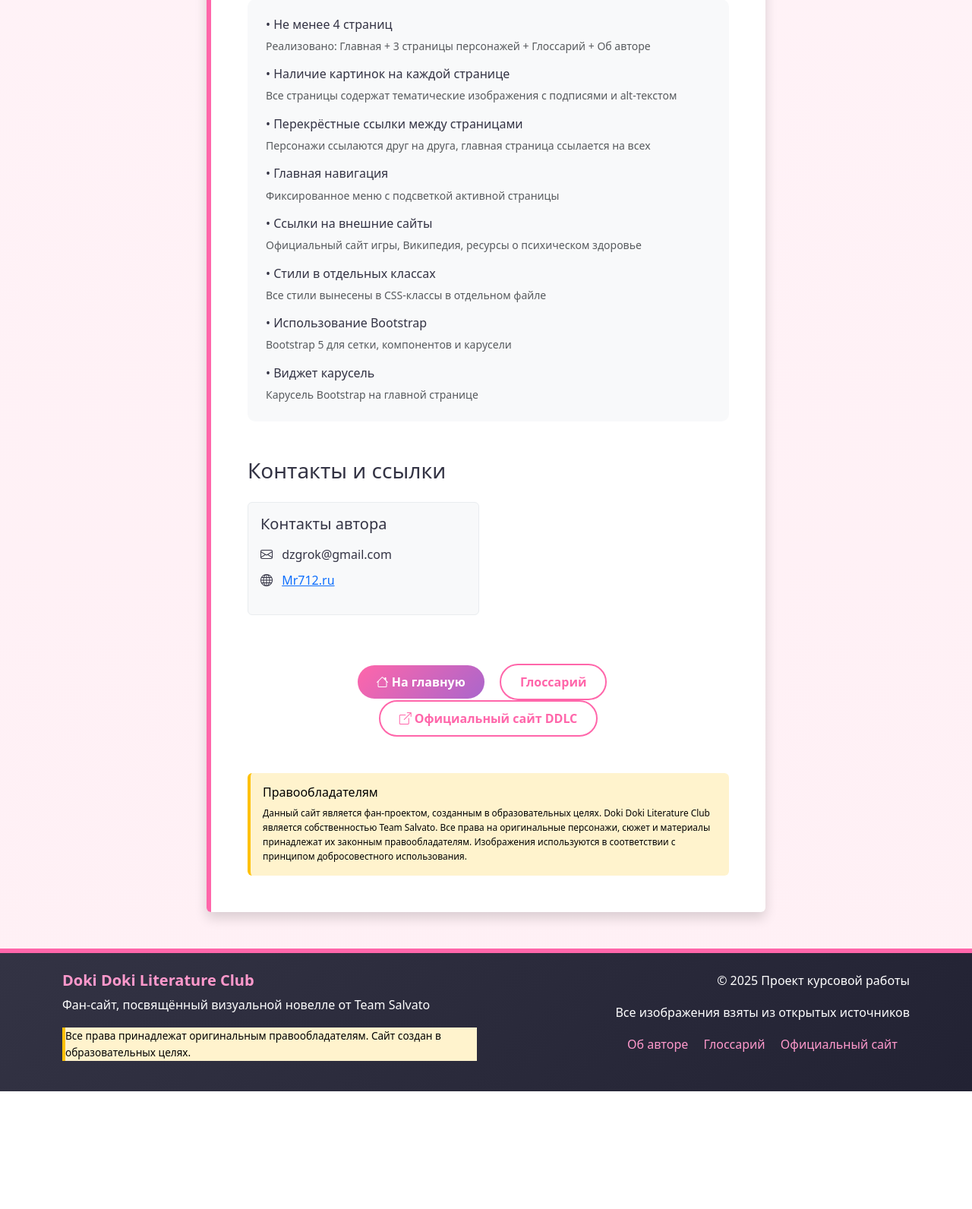
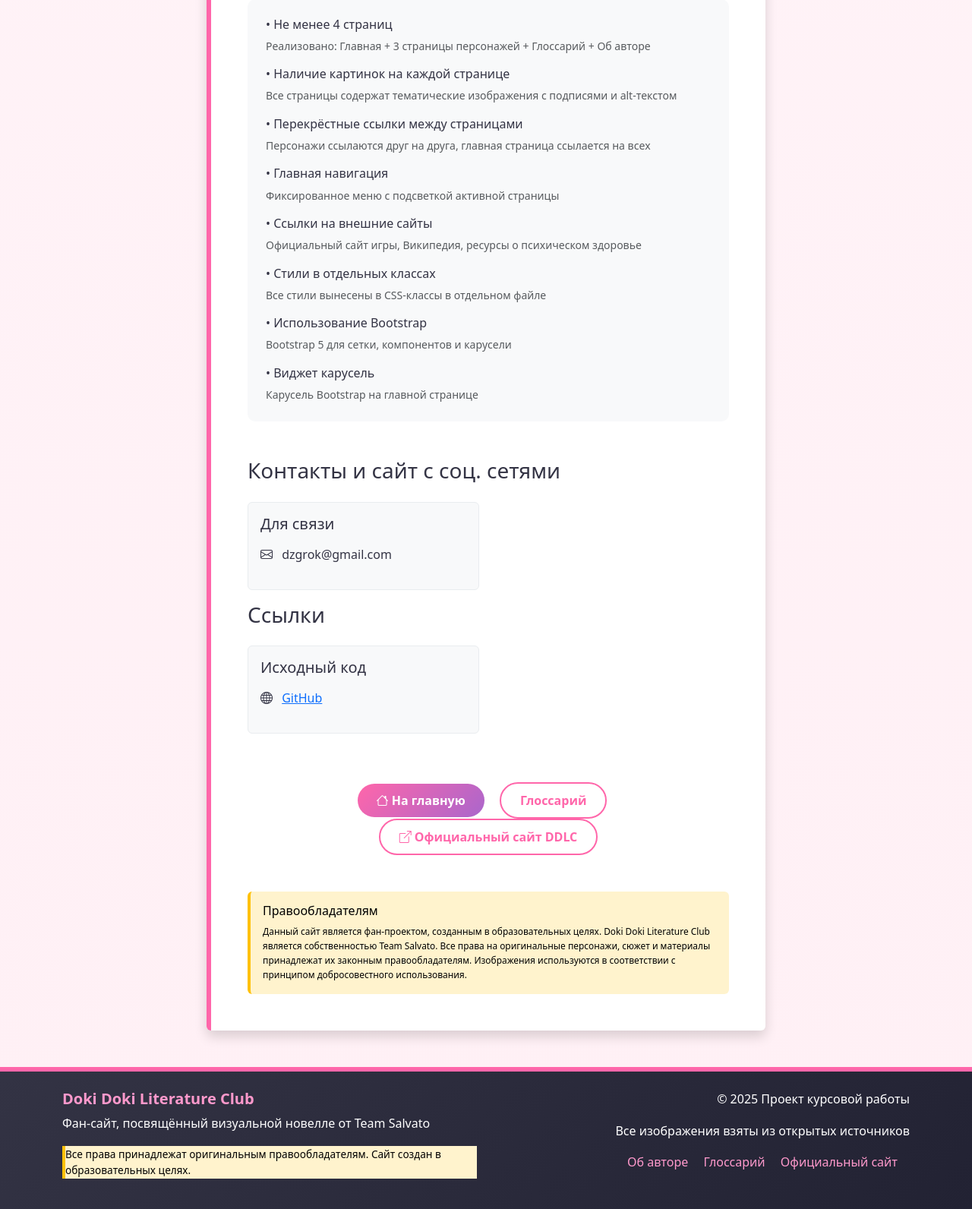
Before and after one commit to byMr712/WebSite_DDLC_Using_Flask, a Flask app: page /about in a window 1280 px wide. Shown: the part 2129-3721 px from the top of the page at 76% size. Before the commit the page ends 3566 px from the top, so only its background shows below. Run offline with Flask 3, Linux system fonts and the light colour scheme.

Commit message:
edit contact information and add github link

```diff
--- a/templates/about.html
+++ b/templates/about.html
@@ -181,24 +181,36 @@
                         </div>
                     </div>
 
-                    <h3 class="mb-4 mt-5">Контакты и ссылки</h3>
+                    <h3 class="mb-4 mt-5">Контакты и сайт с соц. сетями</h3>
                     <div class="row">
                         <div class="col-md-6">
                             <div class="contact-info p-3 rounded mb-3">
-                                <h5 class="mb-3">Контакты автора</h5>
+                                <h5 class="mb-3">Для связи</h5>
                                 <ul class="list-unstyled">
                                     <li class="mb-2">
                                         <i class="bi bi-envelope me-2"></i>
                                         <span>dzgrok@gmail.com</span>
                                     </li>
+                                </ul>
+                            </div>
+                        </div>
+                    </div>
+
+                    <h3 class="mb-4">Cсылки</h3>
+                    <div class="row">
+                        <div class="col-md-6">
+                            <div class="contact-info p-3 rounded mb-3">
+                                <h5 class="mb-3">Исходный код</h5>
+                                <ul class="list-unstyled">
                                     <li class="mb-2">
                                         <i class="bi bi-globe me-2"></i>
-                                        <a href="https://Mr712.ru" target="_blank">Mr712.ru</a>
+                                        <a href="https://github.com/byMr712/WebSite_DDLC_Using_Flask" target="_blank">GitHub</a>
                                     </li>
                                 </ul>
                             </div>
                         </div>
                     </div>
+
 
                     <div class="text-center mt-5">
                         <a href="{{ url_for('index') }}" class="btn btn-ddlc me-3">
```
